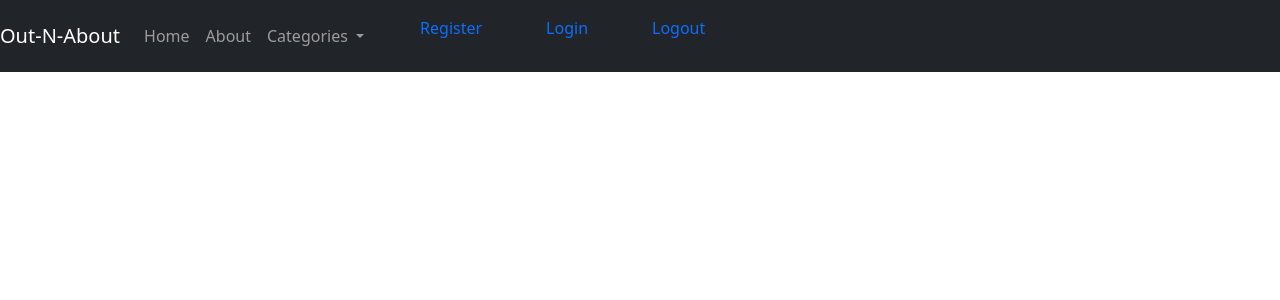
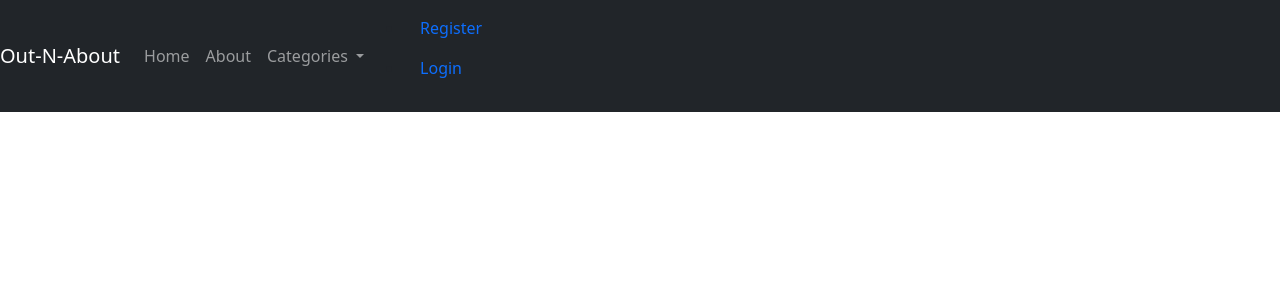
Before and after one commit to noemichis/out-n-about, a Django app: page / in a window 1280 px wide. Shown: the top 300 px of the page. Run offline with Django 3.2, Linux system fonts and the light colour scheme; data that the repository does not hold is empty; some libraries are stand-ins or nearby versions.

Commit message:
Add authorization URLs and username to nav-bar

```diff
--- a/templates/base.html
+++ b/templates/base.html
@@ -45,19 +45,22 @@
             </li>
         </ul>
         <ul>
+            {% if user.is_authenticated %}
             <li class="nav-item">
-                <a class="nav-link" aria-current="page" href="#">Register</a>
+                <a class="nav-link" aria-current="page" href="{% url 'account_logout' %}">Logout</a>
             </li>
-        </ul>
-        <ul>
             <li class="nav-item">
-                <a class="nav-link" aria-current="page" href="#">Login</a>
+                <a class="nav-link" aria-current="page" href="#">{{ user.username }}</a>
             </li>
-        </ul>
-        <ul>
+            {% else %}
             <li class="nav-item">
-                <a class="nav-link" aria-current="page" href="#">Logout</a>
+                <a class="nav-link" aria-current="page" href="{% url 'account_signup' %}">Register</a>
             </li>
+
+            <li class="nav-item">
+                <a class="nav-link" aria-current="page" href="{% url 'account_login' %}">Login</a>
+            </li>
+            {% endif %}
         </ul>
     </div>
 </nav>
```
